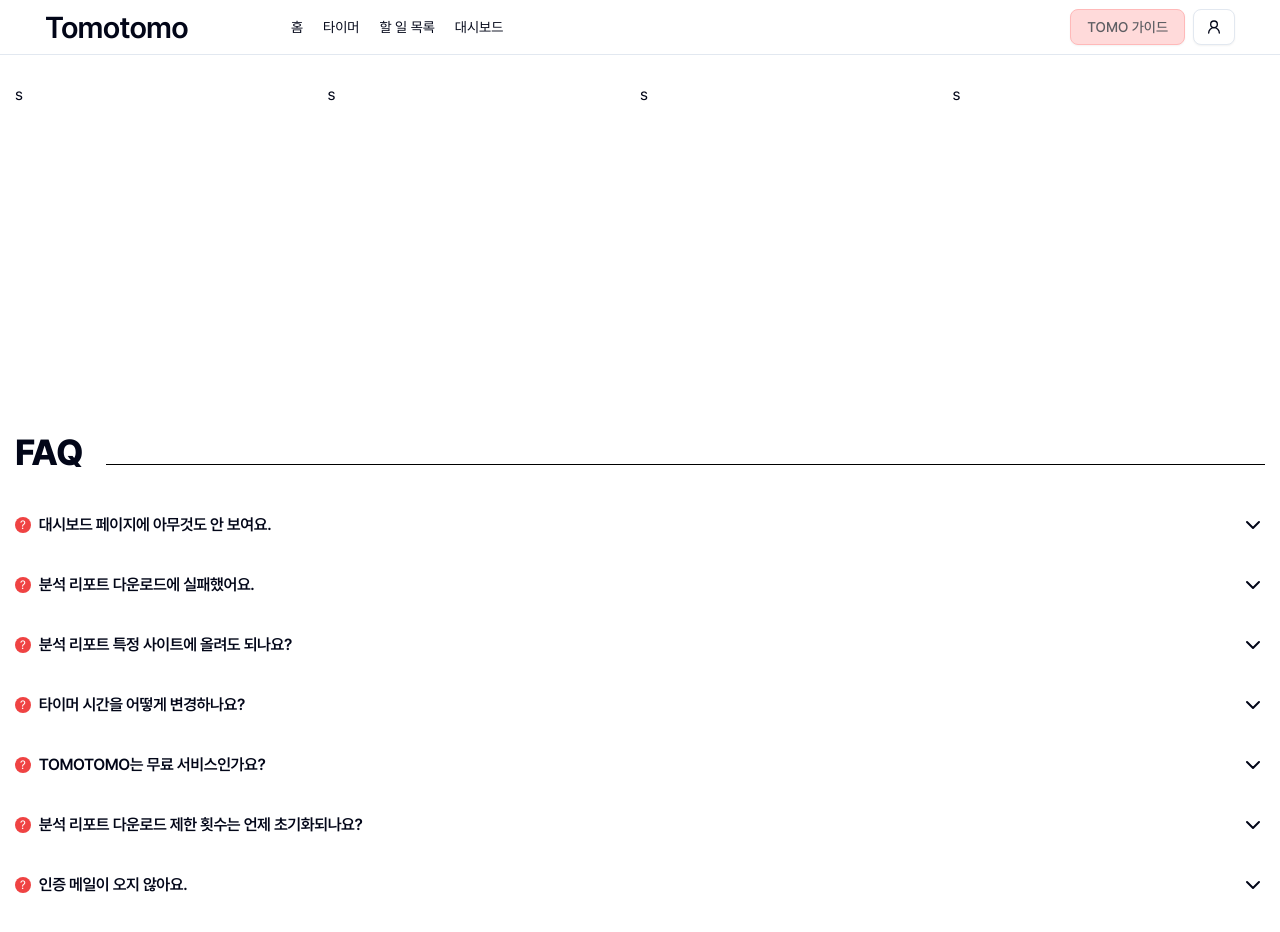
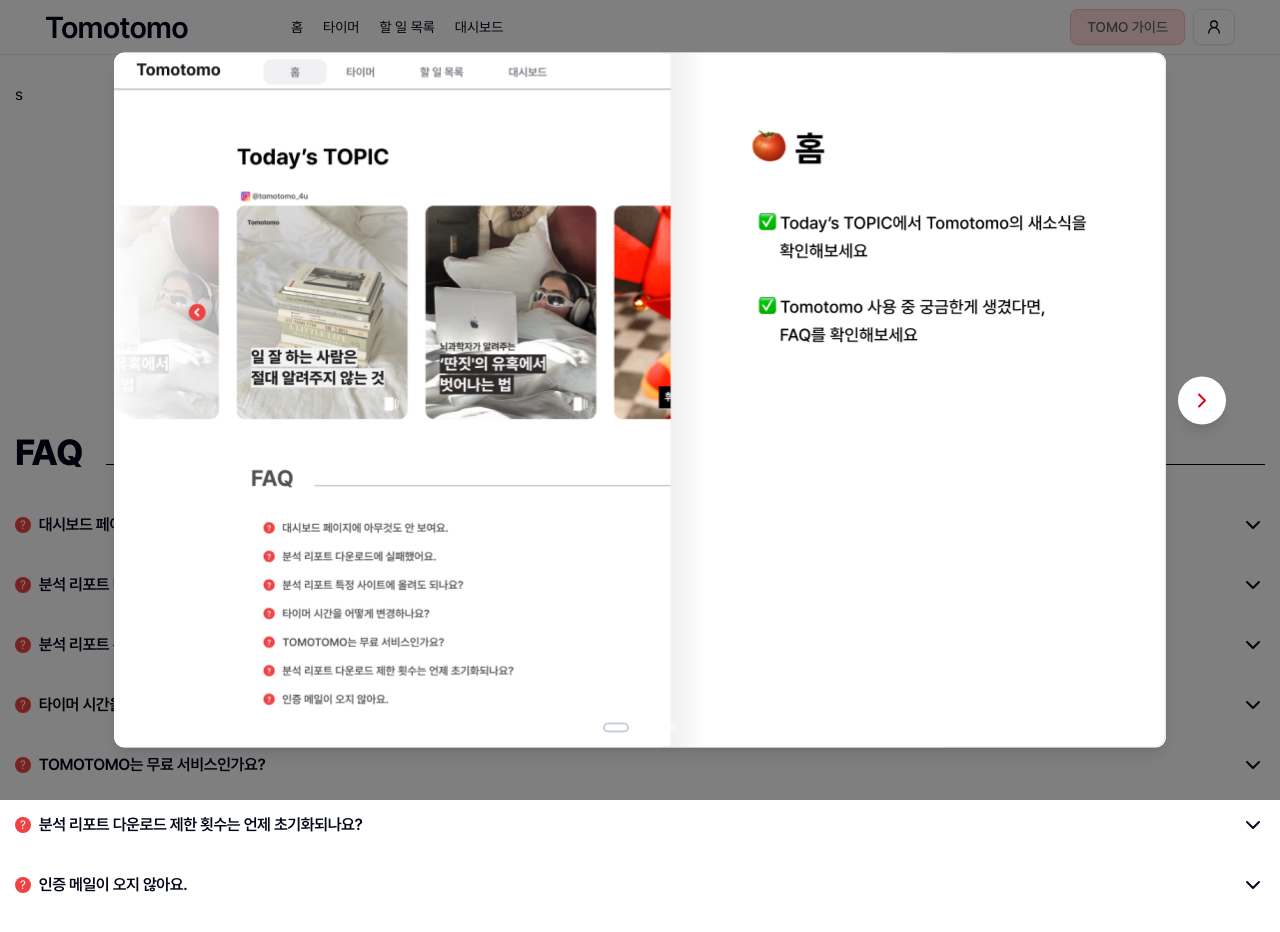
Before and after one commit to hundred-centurion/tomotomo-front-end, a React (Vite) app: page / in a window 1280 px wide. Shown: the top 932 px of the page. Built offline with nearby package versions, Linux system fonts and the light colour scheme.

Commit message:
feat: add tutorial dialog

```diff
--- a/src/components/layouts/header.tsx
+++ b/src/components/layouts/header.tsx
@@ -16,7 +16,7 @@ type HeaderProps = Omit<React.ComponentProps<'div'>, 'children'> & VariantProps<
 
 export default function Header({ className, ...props }: HeaderProps) {
   const { isHeaderVisible, isHeaderHovered, setHeaderHovered } = useTimerStore();
-  const { tutorialDialogVisible, openTutorialDialog } = useUIStore();
+  const { openTutorialDialog } = useUIStore();
 
   const handleMouseEnter = () => {
     setHeaderHovered(true);
@@ -53,7 +53,7 @@ export default function Header({ className, ...props }: HeaderProps) {
             <Button
               variant="outline"
               className="border-[#FFB9B9] bg-[#FFDADA] text-[#5E5E63] hover:bg-[#FFB9B9]"
-              onClick={() => !tutorialDialogVisible && openTutorialDialog()}
+              onClick={openTutorialDialog}
             >
               TOMO 가이드
             </Button>
--- a/src/components/layouts/page-layout.tsx
+++ b/src/components/layouts/page-layout.tsx
@@ -3,6 +3,7 @@ import { cva, type VariantProps } from 'class-variance-authority';
 import { cn } from '@/lib/utils.ts';
 import Header from '@/components/layouts/header.tsx';
 import Monitor from '@/components/monitor.tsx';
+import TutorialDialog from '@/components/tutorial-dialog.tsx';
 import { useTimerStore } from '@/store';
 
 const pageLayoutVariants = cva('');
@@ -33,6 +34,7 @@ export default function PageLayout({
   return (
     <>
       <Monitor />
+      <TutorialDialog />
       <div className={cn(pageLayoutVariants(), className)} {...props}>
         {withHeader && (
           <>
--- a/src/components/tutorial-dialog.tsx
+++ b/src/components/tutorial-dialog.tsx
@@ -1,182 +1,146 @@
 import * as React from 'react';
-import { cva, type VariantProps } from 'class-variance-authority';
 import { Dialog, DialogContent } from '@/shadcn/dialog.tsx';
 import type { DialogProps } from '@radix-ui/react-dialog';
 import { cn } from '@/lib/utils.ts';
-import { Text } from '@/components/typography.tsx';
-import { Carousel, type CarouselApi, CarouselContent, CarouselItem } from '@/shadcn/carousel.tsx';
-import { Button } from '@/shadcn/button.tsx';
-import { ChevronLeft, ChevronRight } from 'lucide-react';
-import { Checkbox } from '@/shadcn/checkbox.tsx';
+import { ChevronLeft, ChevronRight, X } from 'lucide-react';
+import { TUTORIAL_DATA } from '@/lib/tutorial.ts';
+import { useUIStore } from '@/store';
 
-const VISIBLE_DIALOG_KEY_NAME = 'tutorial-visible';
+const WIDTH = 1052;
+const HEIGHT = 695;
 
-const tutorialDialogContentVariants = cva('w-full h-[400px] rounded-lg flex flex-col');
+type TutorialDialogContentProps = Omit<React.ComponentProps<'div'>, 'children'> & {
+  index: number;
+  src: string;
+};
 
-export type TutorialDialogContentProps = Omit<React.ComponentProps<'div'>, 'children'> &
-  VariantProps<typeof tutorialDialogContentVariants> & {
-    current: number;
-    count: number;
-    onNextClick: () => void;
-    onPrevClick: () => void;
-    checked: boolean;
-    onCheckedToggle: () => void;
+const TutorialDialogContent = ({ className, index, src, ...props }: TutorialDialogContentProps) => {
+  return (
+    <div
+      key={index}
+      id={`tutorial-dialog-list-item-${index}`}
+      className={cn('bg-cover bg-center bg-no-repeat', className)}
+      style={{
+        width: `${WIDTH}px`,
+        height: `${HEIGHT}px`,
+        backgroundImage: `url(${src})`,
+      }}
+      {...props}
+    />
+  );
+};
+
+export type TutorialDialogProps = Omit<React.ComponentProps<'div'>, 'children'> & Omit<DialogProps, 'children'> & {};
+
+export default function TutorialDialog({ className, ...props }: TutorialDialogProps) {
+  const { tutorialDialogVisible, hideTutorialDialog } = useUIStore();
+  const [currentIndex, setCurrentIndex] = React.useState<number>(0);
+  const totalSlides = TUTORIAL_DATA.length;
+
+  const handlePrev = () => {
+    if (currentIndex > 0) {
+      setCurrentIndex((prev) => prev - 1);
+    }
   };
 
-export function TutorialDialogContent({
-  className,
-  current,
-  count,
-  onNextClick,
-  onPrevClick,
-  checked,
-  onCheckedToggle,
-  ...props
-}: TutorialDialogContentProps) {
+  const handleNext = () => {
+    if (currentIndex < totalSlides - 1) {
+      setCurrentIndex((prev) => prev + 1);
+    }
+  };
+
+  const handleClose = () => {
+    hideTutorialDialog();
+  };
+
+  const isLastSlide = currentIndex === totalSlides - 1;
+
   return (
-    <div className={cn(tutorialDialogContentVariants(), className)} {...props}>
-      <div className="bg-muted h-3/5 w-full rounded-lg" />
-      <div className="h-2/5 w-full">
-        <div className="flex h-full w-full flex-col items-center gap-2 p-4">
-          <Text className="text-xl font-bold">튜토리얼 테스트 - {current}</Text>
-          <Text className="text-[14px] font-thin">튜토리얼 설명입니다</Text>
-          <div className="flex items-center gap-2">
-            {current !== 0 && (
-              <Button variant="outline" onClick={onPrevClick}>
-                <ChevronLeft />
-                이전
-              </Button>
+    <Dialog open={tutorialDialogVisible} {...props}>
+      <DialogContent
+        className={cn('border-0 p-0', className)}
+        style={{
+          width: `${WIDTH}px`,
+          minWidth: `${WIDTH}px`,
+          maxWidth: `${WIDTH}px`,
+          height: `${HEIGHT}px`,
+        }}
+        showCloseButton={false}
+      >
+        <div className="relative flex items-center">
+          {/* 이전 버튼 - 슬라이드 외부 왼쪽 */}
+          {currentIndex > 0 && (
+            <button
+              onClick={handlePrev}
+              className="absolute z-10 -translate-y-1/2 rounded-full bg-white p-3 shadow-lg transition-all hover:bg-gray-100"
+              style={{ left: '-60px', top: '50%' }}
+              aria-label="이전 슬라이드"
+            >
+              <ChevronLeft size={24} className="text-destructive" />
+            </button>
+          )}
+
+          <div
+            id="tutorial-dialog-container"
+            className="relative overflow-hidden"
+            style={{
+              width: `${WIDTH}px`,
+              height: `${HEIGHT}px`,
+            }}
+          >
+            {/* X 닫기 버튼 - 마지막 슬라이드에서만 표시 */}
+            {isLastSlide && (
+              <button
+                onClick={handleClose}
+                className="absolute top-4 right-4 z-20 rounded-full bg-white/80 p-2 shadow-lg transition-all hover:bg-white"
+                aria-label="닫기"
+              >
+                <X size={24} />
+              </button>
             )}
-            {current < count - 1 && (
-              <Button onClick={onNextClick}>
-                다음
-                <ChevronRight />
-              </Button>
-            )}
+
+            <div
+              id="tutorial-dialog-list"
+              className="flex"
+              style={{
+                width: `${WIDTH * totalSlides}px`,
+                transform: `translateX(-${currentIndex * WIDTH}px)`,
+                transition: 'transform 0.5s ease-in-out',
+              }}
+            >
+              {TUTORIAL_DATA.map((value, index) => (
+                <TutorialDialogContent key={`slide-${index}`} index={index} {...value} />
+              ))}
+            </div>
+
+            {/* 인디케이터 */}
+            <div className="absolute bottom-4 left-1/2 z-10 flex -translate-x-1/2 gap-2">
+              {TUTORIAL_DATA.map((_, index) => (
+                <button
+                  key={`indicator-${index}`}
+                  onClick={() => setCurrentIndex(index)}
+                  className={cn(
+                    'h-2 w-2 rounded-full transition-all',
+                    currentIndex === index ? 'w-6 bg-white' : 'bg-white/50',
+                  )}
+                  aria-label={`슬라이드 ${index + 1}로 이동`}
+                />
+              ))}
+            </div>
           </div>
 
-          <div className="flex w-full items-center gap-1">
-            <Checkbox id="visible-tutorial" checked={checked} />
-            <label htmlFor="visible-tutorial" className="text-xs" onClick={onCheckedToggle}>
-              다시 보지 않기
-            </label>
-          </div>
+          {/* 다음 버튼 - 슬라이드 외부 오른쪽 */}
+          {currentIndex < totalSlides - 1 && (
+            <button
+              onClick={handleNext}
+              className="absolute z-10 -translate-y-1/2 rounded-full bg-white p-3 shadow-lg transition-all hover:bg-gray-100"
+              style={{ right: '-60px', top: '50%' }}
+              aria-label="다음 슬라이드"
+            >
+              <ChevronRight size={24} className="text-destructive" />
+            </button>
+          )}
         </div>
-      </div>
-    </div>
-  );
-}
-
-const tutorialDialogVariants = cva('rounded-lg');
-
-export type TutorialDialogProps = Omit<React.ComponentProps<'div'>, 'children'> &
-  VariantProps<typeof tutorialDialogVariants> &
-  Omit<DialogProps, 'children'> & {};
-
-export default function TutorialDialog({ className, ...props }: TutorialDialogProps) {
-  const [open, setOpen] = React.useState<boolean>(true);
-
-  const [api, setApi] = React.useState<CarouselApi>();
-  const [current, setCurrent] = React.useState<number>(0);
-  const [count, setCount] = React.useState<number>(0);
-  const [checked, setChecked] = React.useState<boolean>(false);
-
-  const onNextClick = React.useCallback(() => {
-    if (!api) {
-      return;
-    }
-
-    if (!api.canScrollNext()) {
-      return;
-    }
-
-    setCurrent(current + 1);
-    api.scrollTo(current + 1);
-  }, [api, current]);
-  const onPrevClick = React.useCallback(() => {
-    if (!api) {
-      return;
-    }
-
-    if (!api.canScrollPrev()) {
-      return;
-    }
-
-    setCurrent(current - 1);
-    api.scrollTo(current - 1);
-  }, [api, current]);
-
-  const onDialogOpenChange = (open: boolean) => {
-    if (checked) {
-      window.localStorage.setItem(VISIBLE_DIALOG_KEY_NAME, '1');
-    }
-    setOpen(open);
-  };
-
-  React.useEffect(() => {
-    if (!window) {
-      return;
-    }
-
-    const visible = window.localStorage.getItem(VISIBLE_DIALOG_KEY_NAME);
-
-    setOpen(!visible);
-  }, []);
-
-  React.useEffect(() => {
-    if (!api) {
-      return;
-    }
-
-    setCount(api.scrollSnapList().length);
-
-    api.on('select', (emblaApi) => {
-      const selected = emblaApi.selectedScrollSnap();
-      setCurrent(selected);
-    });
-  }, [api]);
-
-  return (
-    <Dialog open={open} onOpenChange={onDialogOpenChange} {...props}>
-      <DialogContent className="border-none p-0">
-        <Carousel
-          className="w-[512px] max-w-[512px] min-w-[512px] p-2"
-          setApi={setApi}
-          onScroll={(event) => console.log(event)}
-        >
-          <CarouselContent className={cn(tutorialDialogVariants(), className)}>
-            <CarouselItem>
-              <TutorialDialogContent
-                current={current}
-                count={count}
-                onNextClick={onNextClick}
-                onPrevClick={onPrevClick}
-                checked={checked}
-                onCheckedToggle={() => setChecked((prevState) => !prevState)}
-              />
-            </CarouselItem>
-            <CarouselItem>
-              <TutorialDialogContent
-                current={current}
-                count={count}
-                onNextClick={onNextClick}
-                onPrevClick={onPrevClick}
-                checked={checked}
-                onCheckedToggle={() => setChecked((prevState) => !prevState)}
-              />
-            </CarouselItem>
-            <CarouselItem>
-              <TutorialDialogContent
-                current={current}
-                count={count}
-                onNextClick={onNextClick}
-                onPrevClick={onPrevClick}
-                checked={checked}
-                onCheckedToggle={() => setChecked((prevState) => !prevState)}
-              />
-            </CarouselItem>
-          </CarouselContent>
-        </Carousel>
       </DialogContent>
     </Dialog>
   );
--- /dev/null
+++ b/src/lib/tutorial.ts
@@ -0,0 +1,21 @@
+const TUTORIAL_SRC_BASE_URL = '/images/tutorial';
+const TUTORIAL_SRC_FILE_NAME = 'tutorial';
+
+type TutorialData = {
+  src: string;
+};
+
+export const TUTORIAL_DATA: TutorialData[] = [
+  {
+    src: `${TUTORIAL_SRC_BASE_URL}/${TUTORIAL_SRC_FILE_NAME}-1.png`,
+  },
+  {
+    src: `${TUTORIAL_SRC_BASE_URL}/${TUTORIAL_SRC_FILE_NAME}-2.png`,
+  },
+  {
+    src: `${TUTORIAL_SRC_BASE_URL}/${TUTORIAL_SRC_FILE_NAME}-3.png`,
+  },
+  {
+    src: `${TUTORIAL_SRC_BASE_URL}/${TUTORIAL_SRC_FILE_NAME}-4.png`,
+  },
+];
--- a/src/store/ui-store.ts
+++ b/src/store/ui-store.ts
@@ -1,4 +1,6 @@
 import { create } from 'zustand';
+
+const TUTORIAL_VISIBLE_KEY = 'tutorial-visible';
 
 type UIStore = {
   tutorialDialogVisible: boolean;
@@ -7,15 +9,27 @@ type UIStore = {
   hideTutorialDialog: () => void;
 };
 
+// localStorage에서 tutorial을 본 적이 있는지 확인
+const hasSeenTutorial = () => {
+  if (typeof window === 'undefined') return false;
+  return localStorage.getItem(TUTORIAL_VISIBLE_KEY) === 'false';
+};
+
 export const useUIStore = create<UIStore>((set) => ({
-  tutorialDialogVisible: false,
+  // localStorage에 저장된 값이 없으면 true (처음 방문), 있으면 false
+  tutorialDialogVisible: !hasSeenTutorial(),
 
   openTutorialDialog: () =>
     set(() => ({
       tutorialDialogVisible: true,
     })),
-  hideTutorialDialog: () =>
+  hideTutorialDialog: () => {
+    // localStorage에 tutorial을 봤다고 저장
+    if (typeof window !== 'undefined') {
+      localStorage.setItem(TUTORIAL_VISIBLE_KEY, 'false');
+    }
     set(() => ({
       tutorialDialogVisible: false,
-    })),
+    }));
+  },
 }));
```
